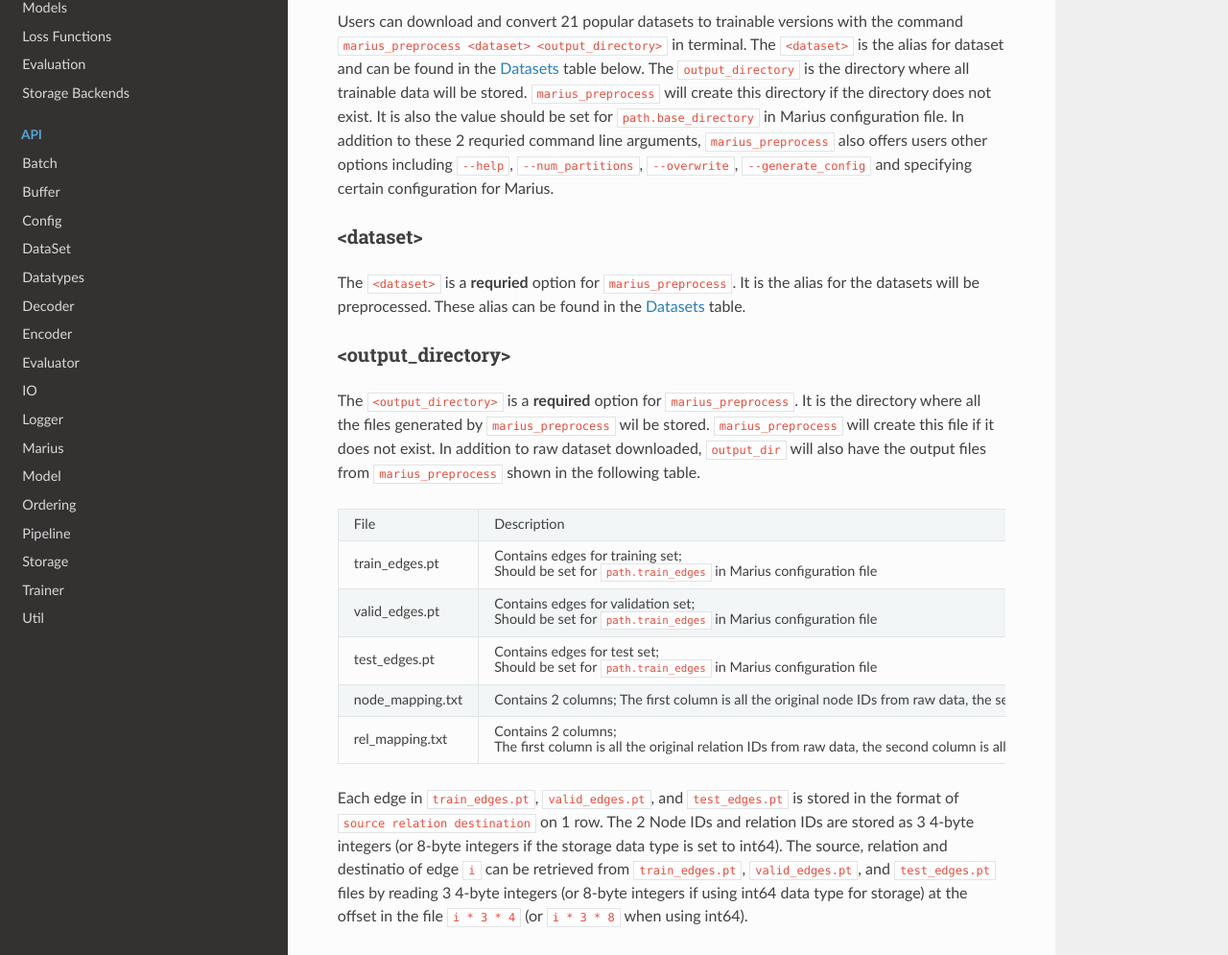
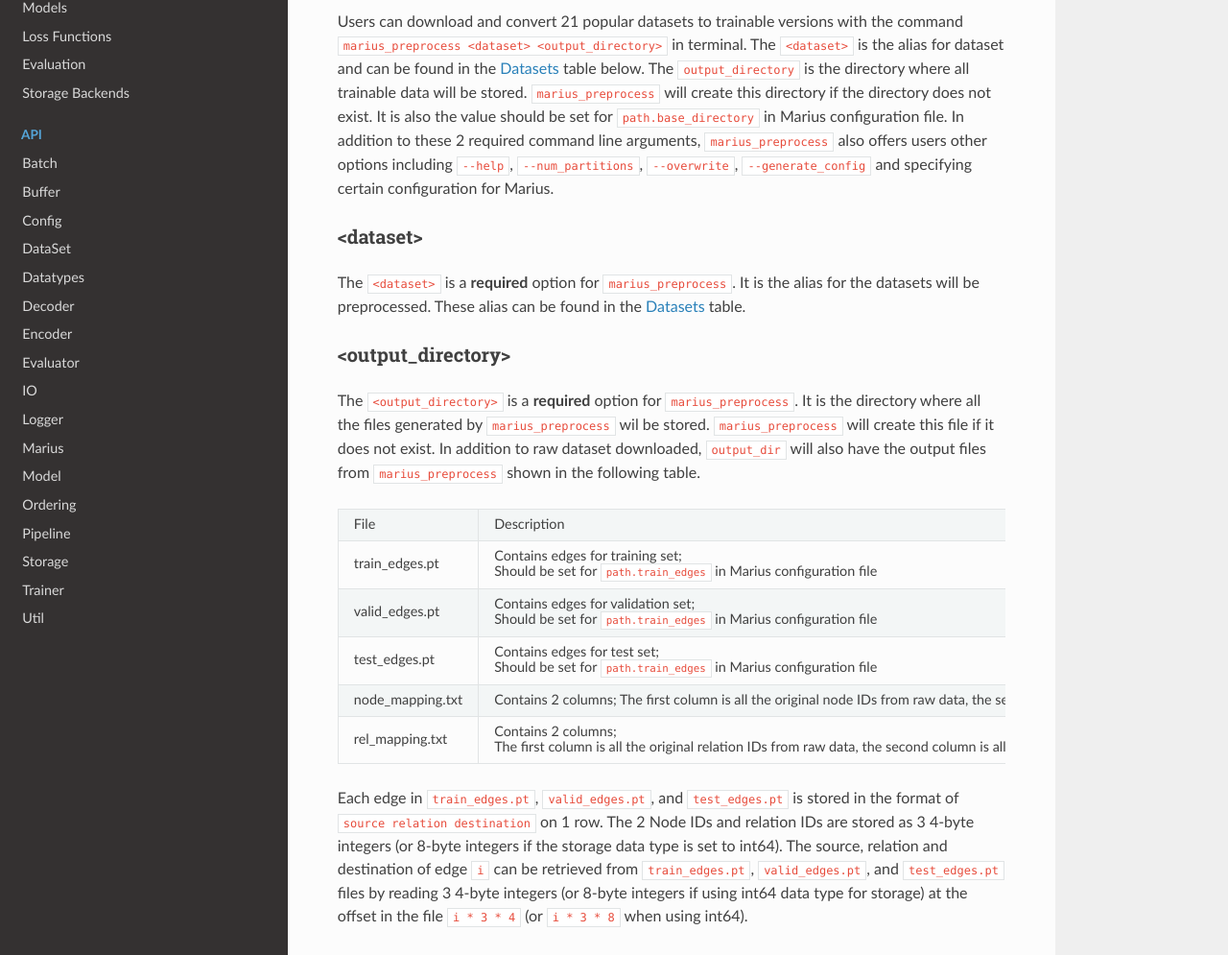
Before and after one commit to marius-team/marius, a Sphinx documentation site: the page built from docs/preprocess.rst, in a window 1280 px wide and 1400 px high. Shown: the part 351-1346 px from the top of the window at 96% size. Built offline with Sphinx 7.4.7 and the Read the Docs theme 2.0.0, drawn with Linux system fonts in a browser that asks for light colours; some of the changed text lies outside the part shown.

Commit message:
Typo fix

```diff
--- a/docs/preprocess.rst
+++ b/docs/preprocess.rst
@@ -20,13 +20,13 @@ The ``<dataset>`` is the alias for dataset and can be found in the :ref:`dataset
 The ``output_directory`` is the directory where all trainable data will be stored.
 ``marius_preprocess`` will create this directory if the directory does not exist.
 It is also the value should be set for ``path.base_directory`` in Marius configuration file.
-In addition to these 2 requried command line arguments, ``marius_preprocess`` also offers users
+In addition to these 2 required command line arguments, ``marius_preprocess`` also offers users
 other options including ``--help``, ``--num_partitions``, ``--overwrite``, ``--generate_config``
 and specifying certain configuration for Marius.
 
 <dataset>
 ^^^^^^^^^
-The ``<dataset>`` is a **requried** option for ``marius_preprocess``.
+The ``<dataset>`` is a **required** option for ``marius_preprocess``.
 It is the alias for the datasets will be preprocessed. These alias can be found in
 the :ref:`datasets` table.
 
@@ -61,7 +61,7 @@ Each edge in ``train_edges.pt``, ``valid_edges.pt``, and ``test_edges.pt`` is st
 in the format of ``source relation destination`` on 1 row.
 The 2 Node IDs and relation IDs are stored as 3 4-byte integers (or 8-byte integers
 if the storage data type is set to int64).
-The source, relation and destinatio of edge ``i`` can be retrieved from
+The source, relation and destination of edge ``i`` can be retrieved from
 ``train_edges.pt``, ``valid_edges.pt``, and ``test_edges.pt``
 files by reading 3 4-byte integers (or 8-byte integers if using int64 data type for storage)
 at the offset in the file ``i * 3 * 4`` (or ``i * 3 * 8`` when using int64).
```
Also changed, not shown: other parts of docs/preprocess.rst (+3 -3 lines).
